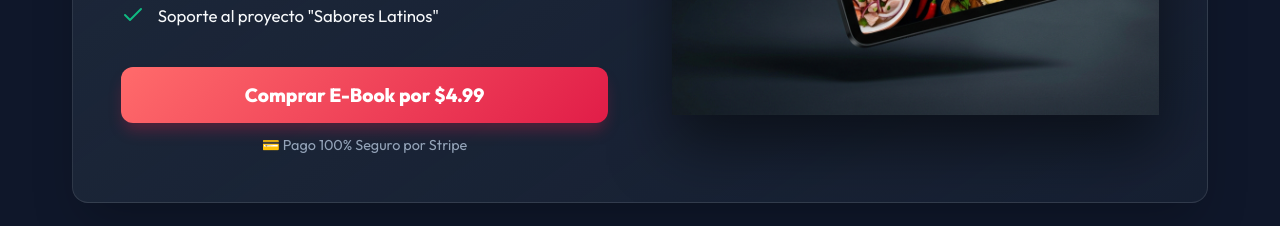
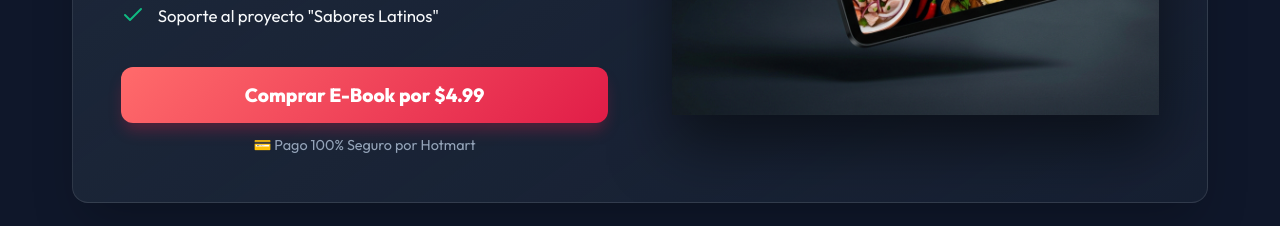
Before and after one commit to alanayalatm-debug/Sabores-Latinos, a React (Vite) app in the folder frontend/: page / in a window 1280 px wide. Shown: the part 1060-1286 px from the top of the page. Built offline with nearby package versions, Linux system fonts and the light colour scheme.

Commit message:
feat: agregar enlace de pago de Hotmart al botón del E-book

```diff
--- a/frontend/src/components/EbookPromo.jsx
+++ b/frontend/src/components/EbookPromo.jsx
@@ -30,10 +30,13 @@ const EbookPromo = () => {
           </ul>
 
           <div className="ebook-cta-container">
-            <button className="ebook-cta-button">
+            <button
+              className="ebook-cta-button"
+              onClick={() => window.open('https://pay.hotmart.com/V106502379G', '_blank', 'noopener,noreferrer')}
+            >
               Comprar E-Book por $4.99
             </button>
-            <span className="ebook-guarantee">💳 Pago 100% Seguro por Stripe</span>
+            <span className="ebook-guarantee">💳 Pago 100% Seguro por Hotmart</span>
           </div>
         </div>
 
```
